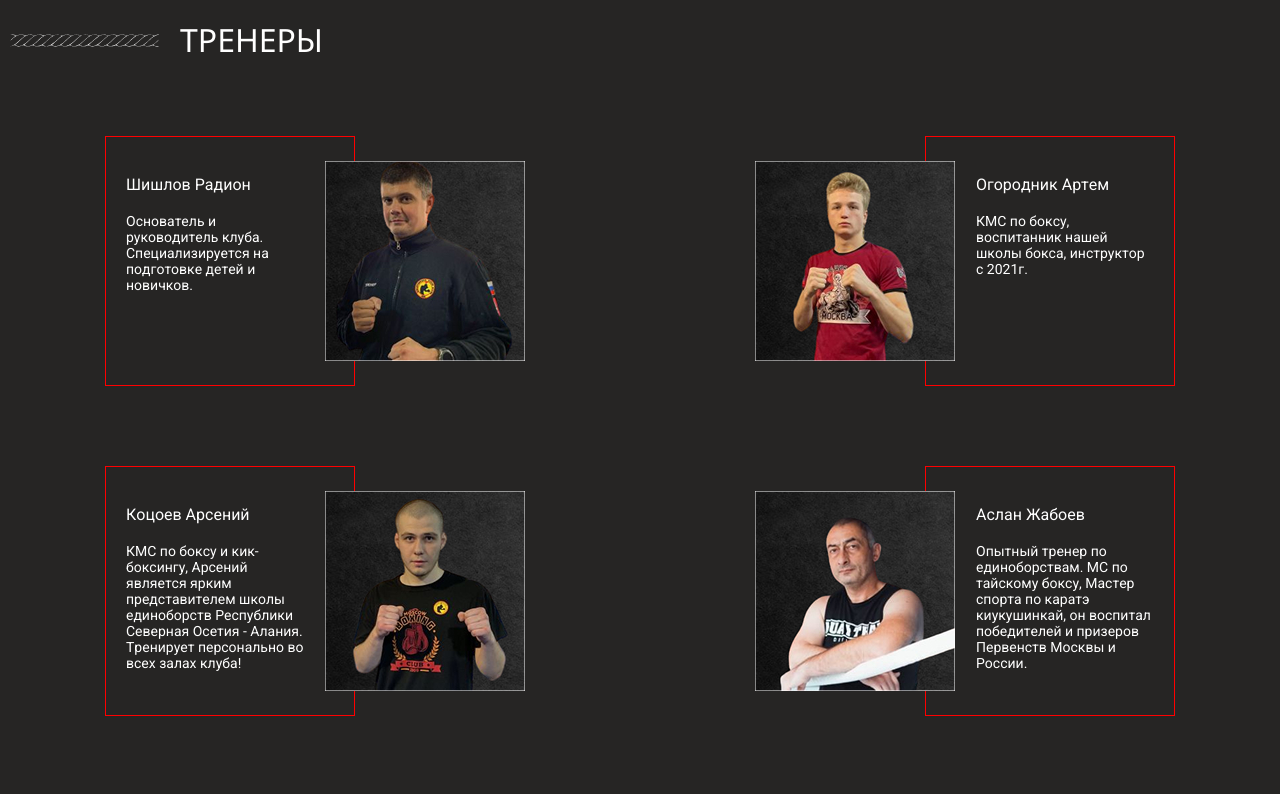
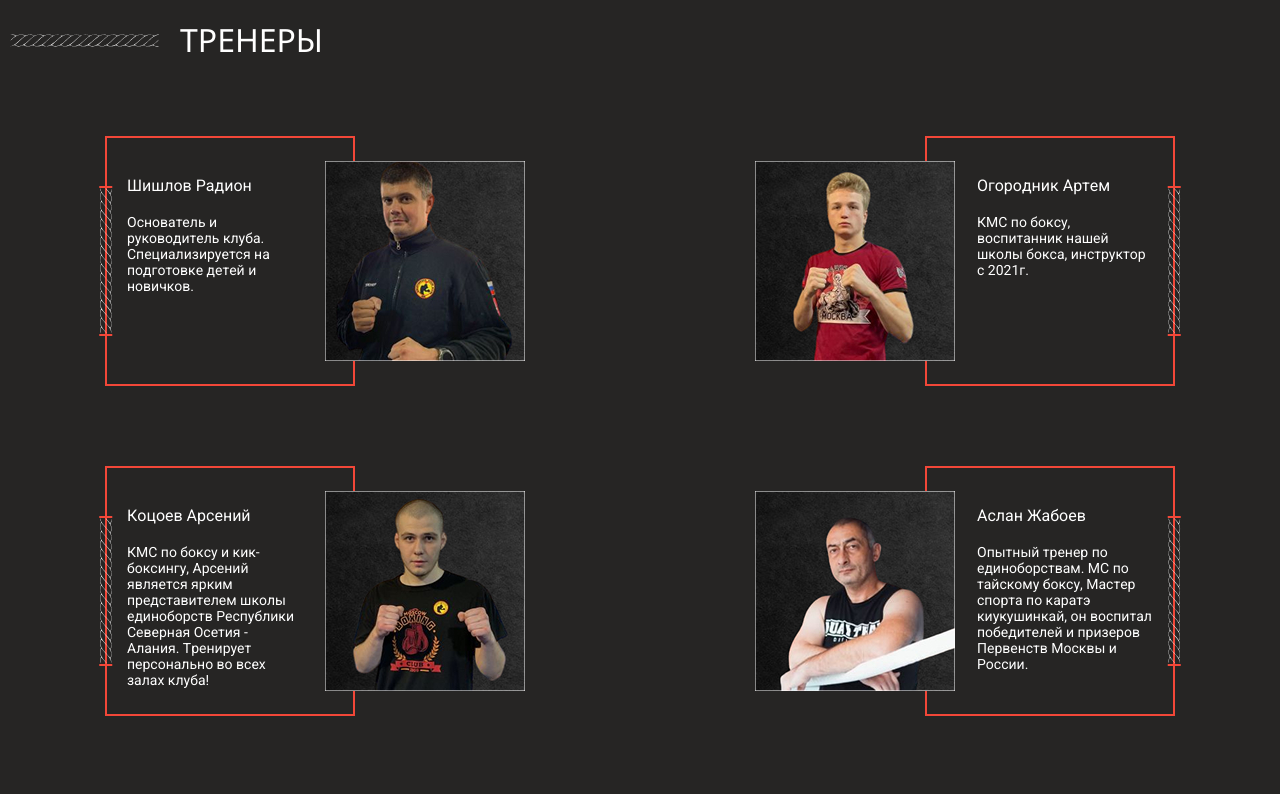
Before and after one commit to dahilass/1-site-vue-p, a Vue app: page / in a window 1280 px wide. Shown: the part 1440-2234 px from the top of the page. Built offline with nearby package versions, Linux system fonts and the light colour scheme; the HTML template or start-up script is replaced by a standard one.

Commit message:
added some decor into coach section

```diff
--- a/src/assets/styles/variables.scss
+++ b/src/assets/styles/variables.scss
@@ -22,4 +22,9 @@
 
   --header-height: 6.5rem;
   //   --container-width: 2600px; // @media (min-width: 1800px) {
+  // @media (prefers-color-scheme: dark) {
+  //   --main-bg: #ffffff;
+  //   --alt-bg: #dedede;
+  //   --main-color: #000000;
+  // }
 }
--- a/src/components/AppCoach.vue
+++ b/src/components/AppCoach.vue
@@ -1,5 +1,6 @@
 <script setup lang="ts">
 import MyGallery from './MyGallery.vue'
+import IconDecor from './icons/IconDecor.vue'
 
 // import type { ImageInfo } from '@/types'
 
@@ -13,7 +14,6 @@ import { coachInfoArray } from '@/data'
 // for (const item of galleryArray) {
 //   item.id = crypto.randomUUID()
 // }
-
 </script>
 
 <template>
@@ -21,7 +21,10 @@ import { coachInfoArray } from '@/data'
     <div class="container">
       <div class="coach__inner">
         <my-heading class="coach__heading">Тренеры</my-heading>
-        <my-gallery :images="coachInfoArray" class="coach__gallery" />
+        <!-- <my-gallery :images="coachInfoArray" class="coach__gallery gallery--decorated" /> -->
+        <my-gallery :images="coachInfoArray" class="coach__gallery">
+          <icon-decor class="gallery__decoration"></icon-decor>
+        </my-gallery>
       </div>
     </div>
   </section>
@@ -49,7 +52,7 @@ import { coachInfoArray } from '@/data'
       z-index: 0;
       padding-block: 2rem;
 
-      border: 1px solid red;
+      border: 2px solid var(--red);
     }
     & .gallery__img {
       z-index: 10;
@@ -62,6 +65,10 @@ import { coachInfoArray } from '@/data'
       .gallery__img {
         margin-left: -2rem;
       }
+      .gallery__decoration {
+        left: 0;
+        transform: translate(-49.5%, -50%) rotate(90deg);
+      }
     }
     &:nth-child(even) {
       .gallery__item-info {
@@ -70,7 +77,28 @@ import { coachInfoArray } from '@/data'
       .gallery__img {
         margin-right: -2rem;
       }
+      .gallery__decoration {
+        right: 0;
+        transform: translate(49.5%, -50%) rotate(90deg);
+      }
     }
   }
 }
+
+.gallery__decoration {
+  z-index: 100;
+  position: absolute;
+  border-inline: 2px solid var(--red);
+  top: 50%;
+  // // left: 0;
+  // // transform: translateX(50%);
+  // &--left {
+  //   left: 0;
+  //   transform: translate(-49.5%, -50%) rotate(90deg);
+  // }
+  // &--right {
+  //   right: 0;
+  //   transform: translate(49.5%, -50%) rotate(90deg);
+  // }
+}
 </style>
--- a/src/components/MyGallery.vue
+++ b/src/components/MyGallery.vue
@@ -1,11 +1,10 @@
 <script setup lang="ts">
 import { ref } from 'vue'
-
-// import IconDecor from './icons/IconDecor.vue'
 
 import type { ImageInfo } from '@/types'
 
 const loaded = ref(true)
+
 defineProps<{
   images: ImageInfo[]
   // src: string
@@ -16,7 +15,7 @@ defineProps<{
 <template>
   <ul class="gallery">
     <li v-for="item in images" :key="item.id" class="gallery__item">
-      <!-- <icon-decor /> -->
+      <slot></slot>
       <img
         class="gallery__img"
         :src="item.imgUrl"
@@ -34,10 +33,6 @@ defineProps<{
 </template>
 
 <style lang="scss" scoped>
-.gallry {
-  display: flex;
-}
-
 .gallery--overlay li {
   position: relative;
   &::after {
@@ -47,8 +42,11 @@ defineProps<{
     background-color: #10101073;
   }
 }
-.gallery__item-description {
-  font-size: 14px;
-  line-height: 16px;
+.gallery__item {
+  position: relative;
+  &-description {
+    font-size: 14px;
+    line-height: 16px;
+  }
 }
 </style>
```
Also changed, not shown: src/assets/icons/decor.svg.
